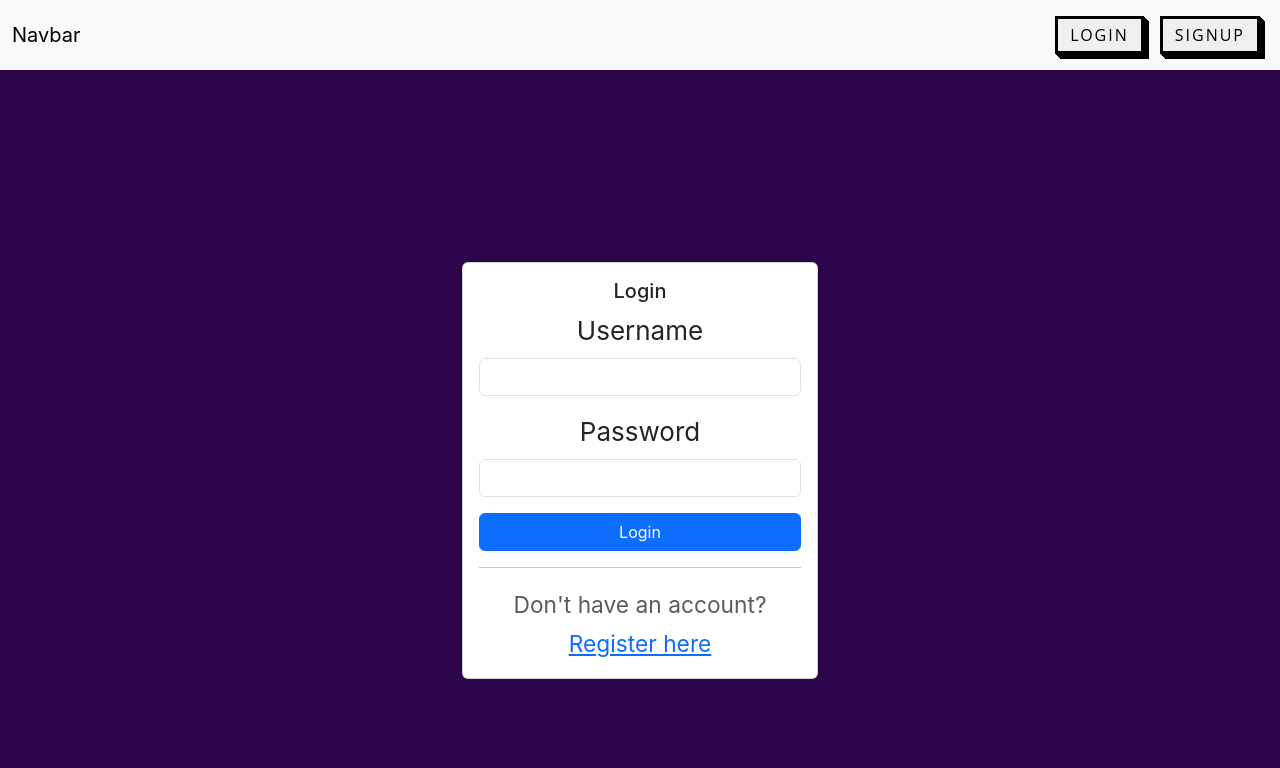
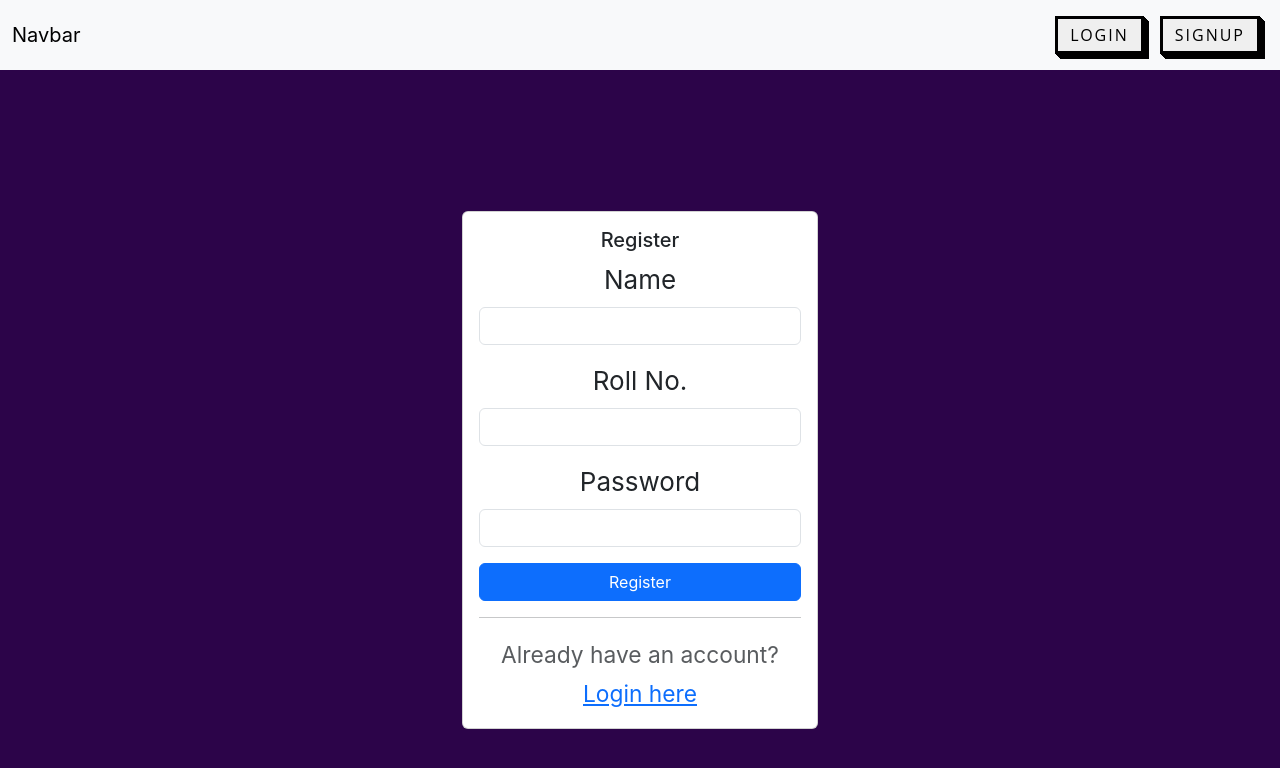
Before and after one commit to MayaankAshok/3M1K, a React (Create React App) app in the folder threemonek/: page / in a window 1280 px wide. Shown: the top 768 px of the page. Built offline with nearby package versions, Linux system fonts and the light colour scheme.

Commit message:
Login and signup page ready

```diff
--- a/threemonek/src/App.js
+++ b/threemonek/src/App.js
@@ -1,13 +1,15 @@
 import './App.css';
 import Login from './components/Login';
 import Navbar from './components/Navbar';
+import Signup from './components/Signup';
 
 function App() {
   return (
     <div className="App">
       <Navbar/>
       <header className="App-header">
-      <Login/>
+      {/* <Login/> */}
+      <Signup/>
       </header>
     </div>
   );
--- /dev/null
+++ b/threemonek/src/components/Signup.js
@@ -0,0 +1,108 @@
+import React, { useState } from "react";
+
+export default function Signup() {
+  const [formData, setFormData] = useState({
+    name: "",
+    rollno: "",
+    password: ""
+  });
+
+  const handleChange = (e) => {
+    setFormData({ ...formData, [e.target.name]: e.target.value });
+  };
+
+  const handleSubmit = async (e) => {
+    e.preventDefault();
+
+    try {
+      const response = await fetch("YOUR_BACKEND_API_ENDPOINT", {
+        method: "POST",
+        headers: {
+          "Content-Type": "application/json",
+        },
+        body: JSON.stringify(formData),
+      });
+
+      if (response.ok) {
+        // Handle success (e.g., redirect to a success page)
+        console.log("Registration successful");
+      } else {
+        // Handle error (e.g., display error message)
+        console.error("Registration failed");
+      }
+    } catch (error) {
+      console.error("Error:", error);
+    }
+  };
+
+  return (
+    <>
+      <div className="container my-5">
+        <div className="row justify-content-center">
+          <div className="col-md-4">
+            <div className="card">
+              <div className="card-body">
+                <h5 className="card-title">Register</h5>
+                <form method="post" onSubmit={handleSubmit}>
+                  <div className="mb-3">
+                    <label htmlFor="name" className="form-label">
+                      Name
+                    </label>
+                    <input
+                      type="text"
+                      className="form-control"
+                      id="name"
+                      name="name"
+                      value={formData.name}
+                      onChange={handleChange}
+                      required
+                    />
+                  </div>
+                  <div className="mb-3">
+                    <label htmlFor="username" className="form-label">
+                      Roll No.
+                    </label>
+                    <input
+                      type="text"
+                      className="form-control"
+                      id="username"
+                      name="username"
+                      value={formData.username}
+                      onChange={handleChange}
+                      required
+                    />
+                  </div>
+                  <div className="mb-3">
+                    <label htmlFor="password" className="form-label">
+                      Password
+                    </label>
+                    <input
+                      type="password"
+                      className="form-control"
+                      id="password"
+                      name="password"
+                      value={formData.password}
+                      onChange={handleChange}
+                      required
+                    />
+                  </div>
+                  <div className="d-grid gap-2">
+                    <button type="submit" className="btn btn-primary">
+                      Register
+                    </button>
+                  </div>
+                </form>
+                <hr />
+                <p className="card-text text-center">
+                  <small className="text-muted">
+                    Already have an account? <a href="/login">Login here</a>
+                  </small>
+                </p>
+              </div>
+            </div>
+          </div>
+        </div>
+      </div>
+    </>
+  );
+}
```
